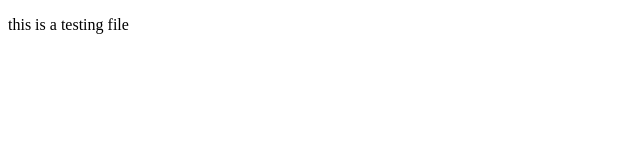
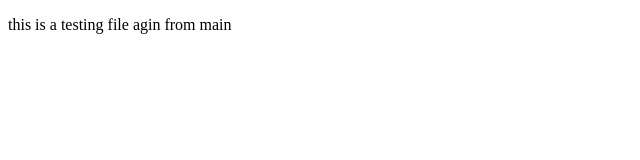
Before and after one commit to alirachini/testing1, a plain HTML site: page index.html in a window 1280 px wide. Shown: the whole page, without its empty margins (0-640 px from the left). Drawn offline with Linux system fonts and the light colour scheme.

Commit message:
second commit from main

```diff
--- a/index.html
+++ b/index.html
@@ -5,7 +5,7 @@
     </head>
     <body>
         <p>
-            this is a testing file
+            this is a testing file agin from main
         </p>
     </body>
 </html>
```
